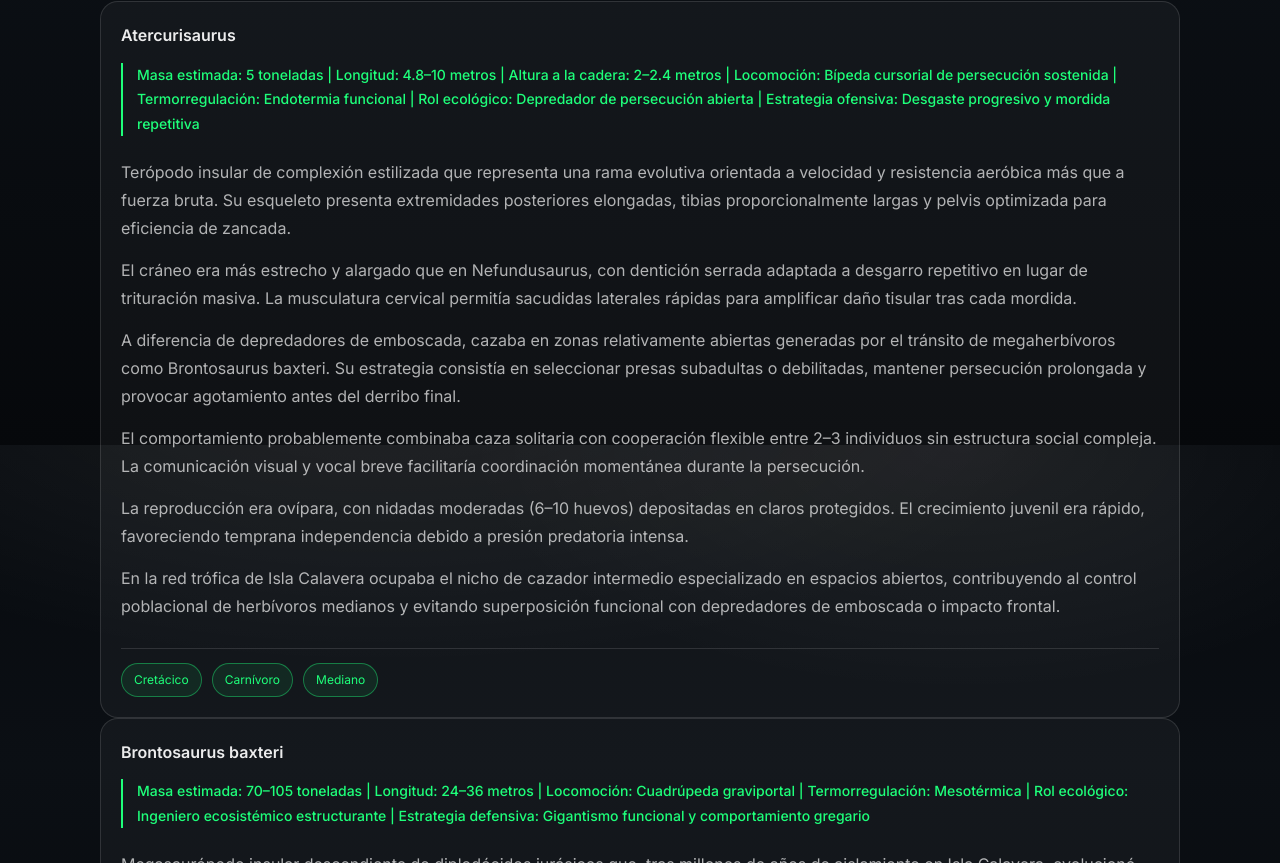
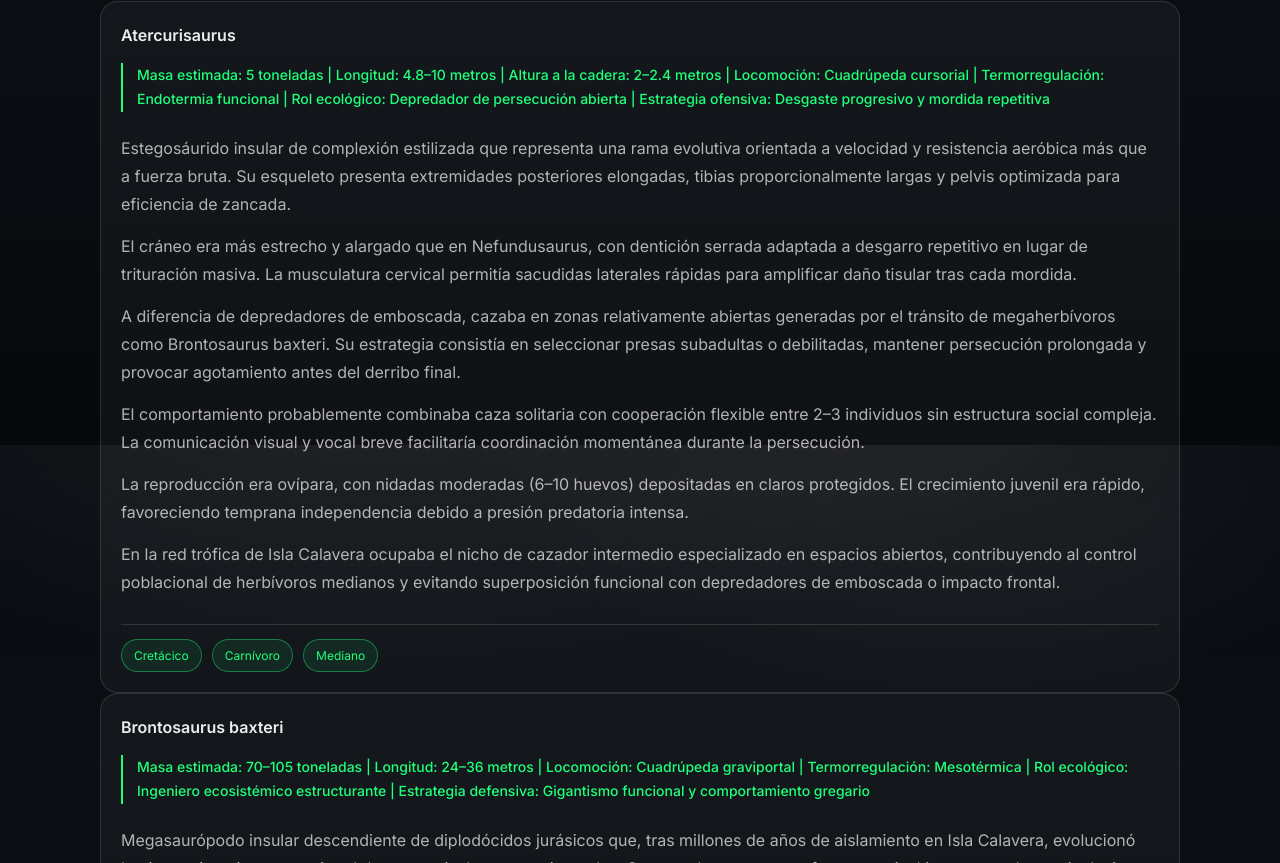
Before and after one commit to lu-developer476/Dinosauria, a React (Vite) app: page / in a window 1280 px wide. Shown: the part 2755-3618 px from the top of the page. Built offline with nearby package versions, Linux system fonts and the light colour scheme.

Commit message:
dinos.ts

```diff
--- a/src/data/dinos.ts
+++ b/src/data/dinos.ts
@@ -8,9 +8,9 @@ export const dinos: DinoCard[] = [
     era: "Cretácico",
     diet: "Carnívoro",
     size: "Mediano",
-    description: `Masa estimada: 5 toneladas | Longitud: 4.8–10 metros | Altura a la cadera: 2–2.4 metros | Locomoción: Bípeda cursorial de persecución sostenida | Termorregulación: Endotermia funcional | Rol ecológico: Depredador de persecución abierta | Estrategia ofensiva: Desgaste progresivo y mordida repetitiva
+    description: `Masa estimada: 5 toneladas | Longitud: 4.8–10 metros | Altura a la cadera: 2–2.4 metros | Locomoción: Cuadrúpeda cursorial | Termorregulación: Endotermia funcional | Rol ecológico: Depredador de persecución abierta | Estrategia ofensiva: Desgaste progresivo y mordida repetitiva
 
-Terópodo insular de complexión estilizada que representa una rama evolutiva orientada a velocidad y resistencia aeróbica más que a fuerza bruta. Su esqueleto presenta extremidades posteriores elongadas, tibias proporcionalmente largas y pelvis optimizada para eficiencia de zancada.
+Estegosáurido insular de complexión estilizada que representa una rama evolutiva orientada a velocidad y resistencia aeróbica más que a fuerza bruta. Su esqueleto presenta extremidades posteriores elongadas, tibias proporcionalmente largas y pelvis optimizada para eficiencia de zancada.
 
 El cráneo era más estrecho y alargado que en Nefundusaurus, con dentición serrada adaptada a desgarro repetitivo en lugar de trituración masiva. La musculatura cervical permitía sacudidas laterales rápidas para amplificar daño tisular tras cada mordida.
 
```
